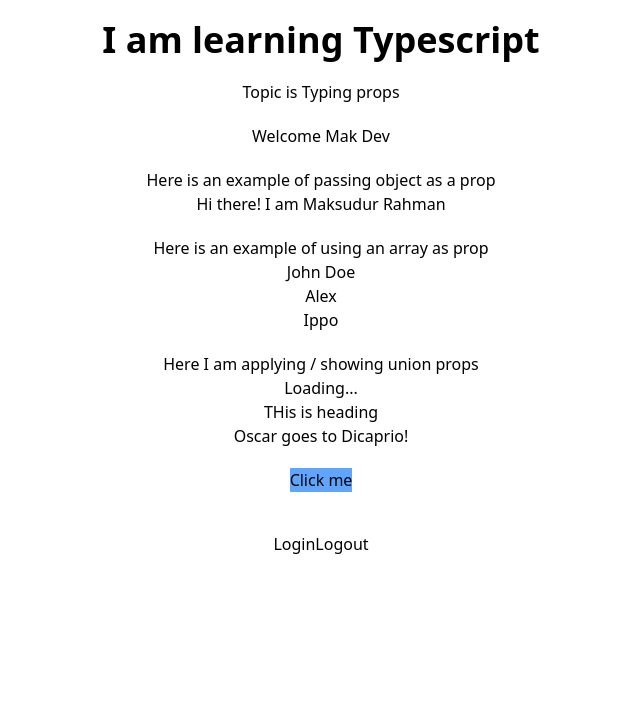
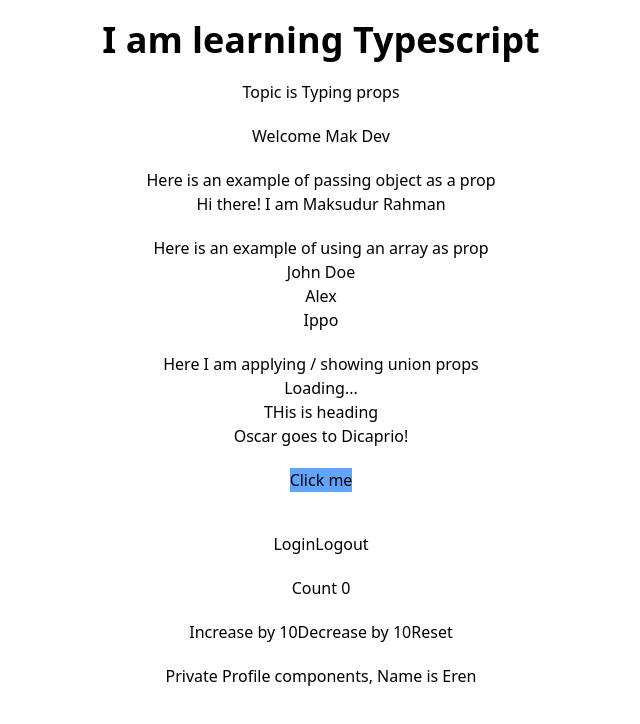
Before and after one commit to prio12/react-typescript-basics, a React (Vite) app: page / in a window 1280 px wide. Shown: the top 724 px of the page, without its empty margins (319-959 px from the left). Built offline with nearby package versions, Linux system fonts and the light colour scheme.

Commit message:
learned typing component, useReducer, useRef

```diff
--- a/src/App.tsx
+++ b/src/App.tsx
@@ -1,9 +1,12 @@
+import { Private } from './components/auth/Private';
+import Profile from './components/auth/Profile';
 import Heading from './components/childrenProps/Heading';
 import Oscar from './components/childrenProps/Oscar';
 import Button from './components/eventProps/Button';
 import Greetings from './components/Greetings';
 import Person from './components/Person';
 import Status from './components/Status';
+import Counter from './components/useReducer/Counter';
 import Users from './components/Users';
 import UserState from './components/userState/UserState';
 
@@ -42,6 +45,8 @@ function App() {
         </Heading>
         <Button handleClick={handleClick} />
         <UserState />
+        <Counter />
+        <Private isLoggedIn={true} component={Profile} />
       </div>
     </>
   );
--- /dev/null
+++ b/src/components/auth/Login.tsx
@@ -0,0 +1,5 @@
+const Login = () => {
+  return <div>Please Login to countinue</div>;
+};
+
+export default Login;
--- /dev/null
+++ b/src/components/auth/Private.tsx
@@ -0,0 +1,16 @@
+import type React from 'react';
+import Login from './Login';
+import type { ProfileTypes } from './Profile';
+
+type PrivateProps = {
+  isLoggedIn: boolean;
+  component: React.ComponentType<ProfileTypes>;
+};
+
+export const Private = ({ isLoggedIn, component: Component }: PrivateProps) => {
+  if (isLoggedIn) {
+    return <Component name="Eren" />;
+  } else {
+    return <Login />;
+  }
+};
--- /dev/null
+++ b/src/components/auth/Profile.tsx
@@ -0,0 +1,13 @@
+export type ProfileTypes = {
+  name: string;
+};
+
+const Profile = ({ name }: ProfileTypes) => {
+  return (
+    <div className="text-center">
+      Private Profile components, Name is {name}
+    </div>
+  );
+};
+
+export default Profile;
--- /dev/null
+++ b/src/components/useReducer/Counter.tsx
@@ -0,0 +1,53 @@
+import { useReducer } from 'react';
+
+type CounterState = {
+  count: number;
+};
+
+type UpdateState = {
+  payload: number;
+  type: 'increment' | 'decrement';
+};
+
+type ResetState = {
+  type: 'reset';
+};
+
+type ActionState = UpdateState | ResetState;
+
+const initialState = { count: 0 };
+
+function reducer(state: CounterState, action: ActionState) {
+  switch (action.type) {
+    case 'increment':
+      return { count: state.count + action.payload };
+    case 'decrement':
+      return { count: state.count - action.payload };
+    case 'reset':
+      return initialState;
+    default:
+      return state;
+  }
+}
+
+const Counter = () => {
+  const [state, dispatch] = useReducer(reducer, initialState);
+  return (
+    <div>
+      <div>
+        <p className="text-center">Count {state?.count}</p>
+      </div>
+      <div className="my-5 text-center">
+        <button onClick={() => dispatch({ type: 'increment', payload: 10 })}>
+          Increase by 10
+        </button>
+        <button onClick={() => dispatch({ type: 'decrement', payload: 10 })}>
+          Decrease by 10
+        </button>
+        <button onClick={() => dispatch({ type: 'reset' })}>Reset</button>
+      </div>
+    </div>
+  );
+};
+
+export default Counter;
```
